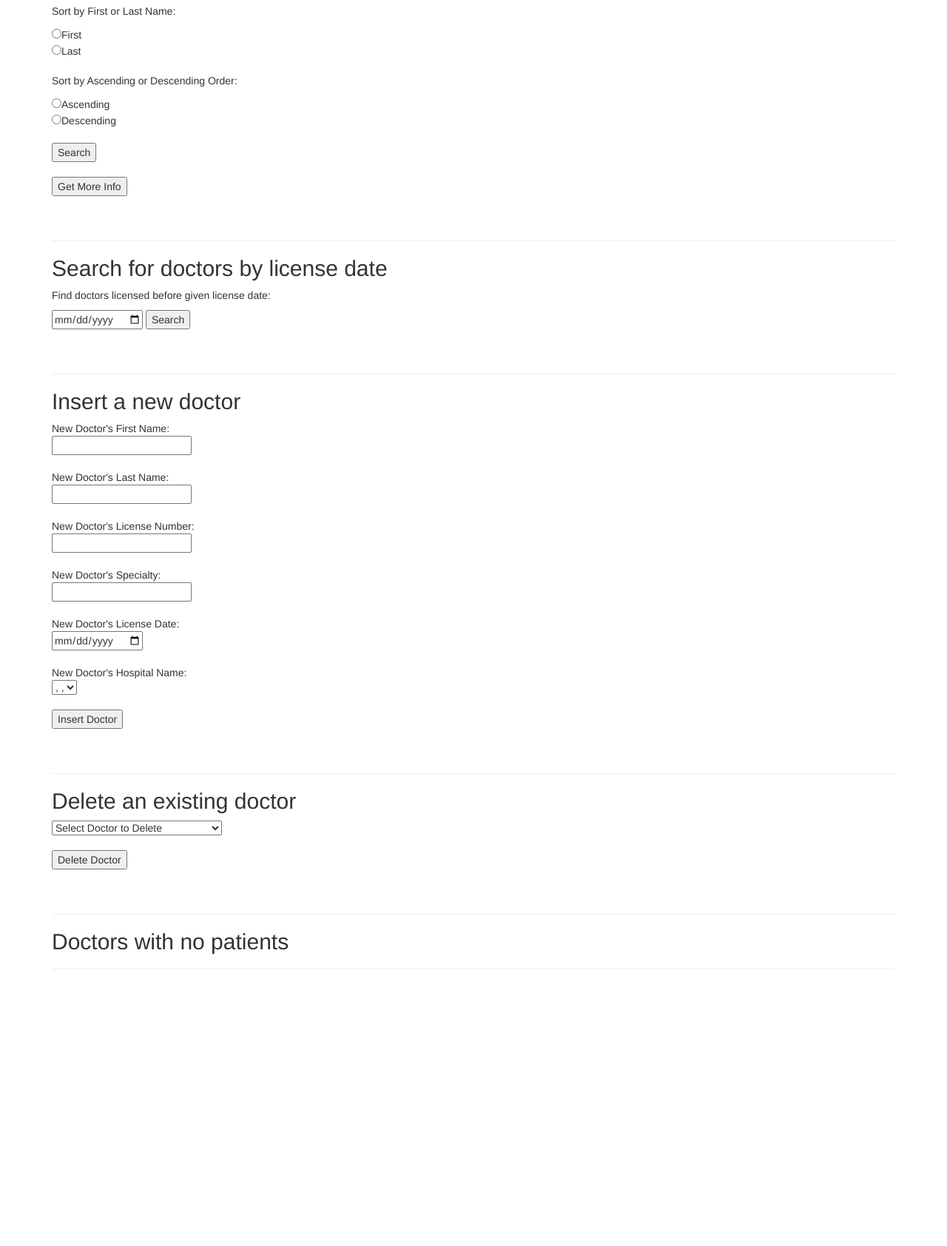
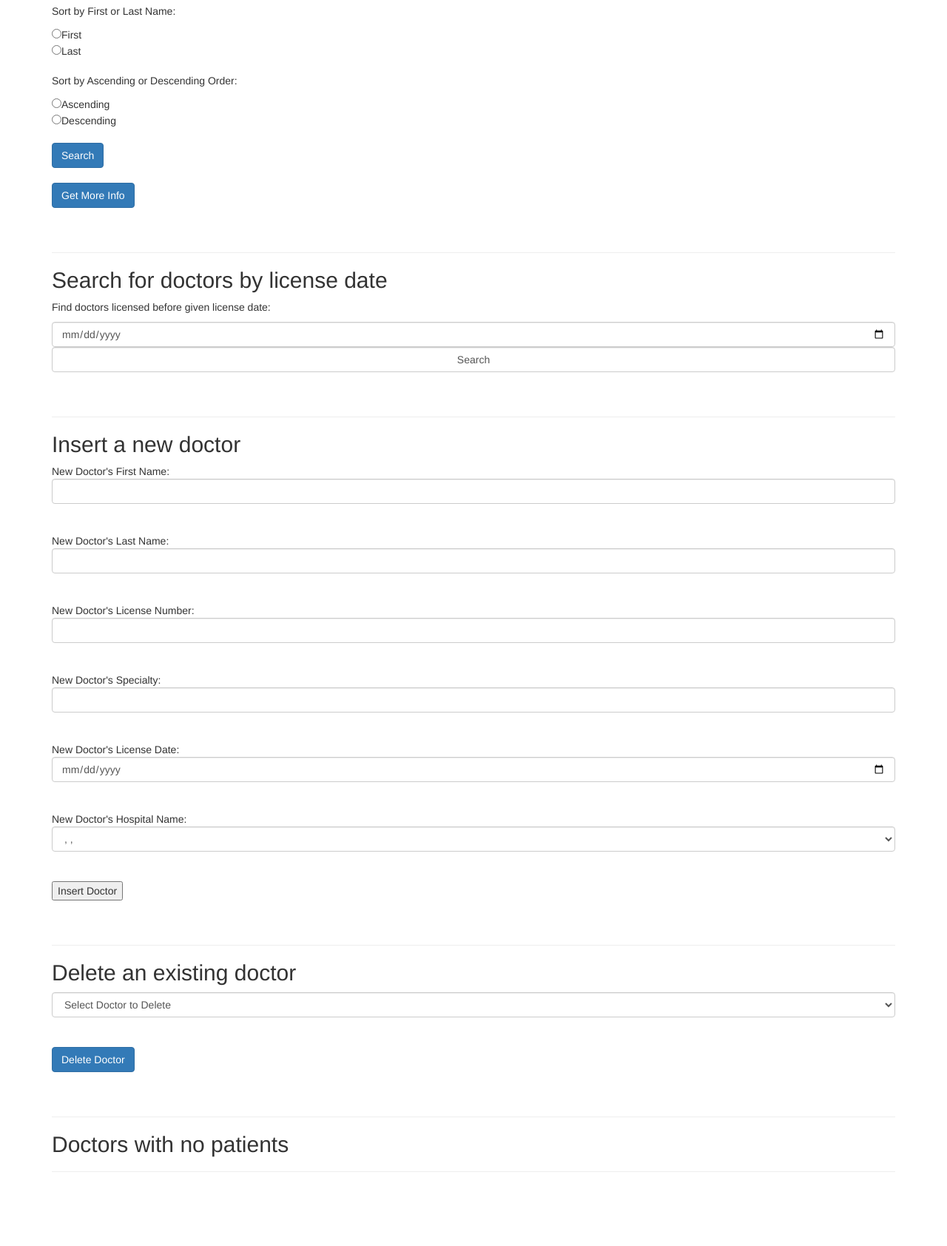
Before and after one commit to cricha88/assign3cs3319, a PHP site: page /doctor.php in a window 1280 px wide. Shown: the part 211-1895 px from the top of the page at 74% size. Before the commit the page ends 1521 px from the top, so only its background shows below. Run offline with PHP 8.4, Linux system fonts and the light colour scheme; tables that the repository leaves empty or names only in its code hold one stand-in row (values such as "Sample post"); data that the repository does not hold is empty.

Commit message:
Adding CSS

```diff
--- a/doctor.php
+++ b/doctor.php
@@ -11,7 +11,7 @@
 </head>
 <body>
 
-<!-- Navigation bar -->
+<!-- Navigation bar current page is Doctors-->
 <nav class="navbar navbar-inverse">
   	<div class="container-fluid">
     	<div class="navbar-header">
@@ -25,7 +25,7 @@
   	</div>
 </nav>
 
-
+<!-- Connect to database -->
 <?php
 	include "connectdb.php";
 ?>
@@ -44,7 +44,7 @@
 		<input type="radio" name="sortbytype" value="ASC">Ascending<br/>
 		<input type="radio" name="sortbytype" value="DESC">Descending<br/><br/>
 
-		<input type="submit" value="Search">
+		<input class="btn btn-primary" type="submit" value="Search">
 	</form>
 
 	<br/>
@@ -56,7 +56,7 @@
 		echo "<br/>";
 	}
 	?>
-	<input type="submit" value="Get More Info">
+	<input class="btn btn-primary" type="submit" value="Get More Info">
 	</form>
 
 	<br/>
@@ -73,8 +73,8 @@
 	<h2>Search for doctors by license date</h2>
 	<form action="" method="post">
 	<p>Find doctors licensed before given license date:</p>
-	<input type="date" name="licdate">
-	<input type="submit" value="Search">
+	<input class="form-control" type="date" name="licdate">
+	<input class="form-control" type="submit" value="Search">
 	</form>
 
 	<br/>
@@ -91,21 +91,22 @@
 	<h2>Insert a new doctor</h2>
 	<form action="" method="post" enctype="multipart/form-data">
 		New Doctor's First Name: <br/>
-	<input type="text" name="FirstName"><br/><br/>
+		<input class="form-control" type="text" name="FirstName"><br/><br/>
 		New Doctor's Last Name: <br/>
-	<input type="text" name="LastName"><br/><br/>
+		<input class="form-control" type="text" name="LastName"><br/><br/>
 		New Doctor's License Number: <br/>
-	<input type="text" name="LicenseNumber"><br/><br/>
+		<input class="form-control" type="text" name="LicenseNumber"><br/><br/>
 		New Doctor's Specialty: <br/>
-	<input type="text" name="Specialty"><br/><br/>
+		<input class="form-control" type="text" name="Specialty"><br/><br/>
 		New Doctor's License Date: <br/>
-	<input type="date" name="LicenseDate"><br/><br/>
+		<input class="form-control" type="date" name="LicenseDate"><br/><br/>
 		New Doctor's Hospital Name: <br/>
-	<select name="whichhosp" id="whichhosp">
+		<select class="form-control" name="whichhosp" id="whichhosp">
 			<?php
 				include "gethospital.php";
 			?>
-	</select><br/><br/>
+		</select>
+		<br/><br/>
 
 		<input type="submit" value="Insert Doctor">
 		<br/>
@@ -124,13 +125,13 @@
 	<!--Delete an existing doctor-->
 	<h2>Delete an existing doctor</h2>
 	<form action="" method="post" enctype="multipart/form-data">
-	<select name="deldoc" id="deldoc">
+	<select class="form-control" name="deldoc" id="deldoc">
 		<option value="">Select Doctor to Delete</option>
 	  	<?php
 			include "getdoctorstodel.php";
 		?>
 	</select><br/><br/>
-	<input type="submit" value="Delete Doctor">
+	<input class="btn btn-primary" type="submit" value="Delete Doctor">
 	</form>
 
 	<br/>
--- a/patient.php
+++ b/patient.php
@@ -11,7 +11,7 @@
 </head>
 <body>
 
-<!-- Navigation bar -->
+<!-- Navigation bar current page is patients-->
 <nav class="navbar navbar-inverse">
   	<div class="container-fluid">
     	<div class="navbar-header">
@@ -25,7 +25,7 @@
   	</div>
 </nav>
 
-
+<!-- Connect to database -->
 <?php
 	include "connectdb.php";
 ?>
```
Also changed, not shown: hospital.php (+4 -4 lines). Lines whose indentation alone changed are shown as unchanged.
